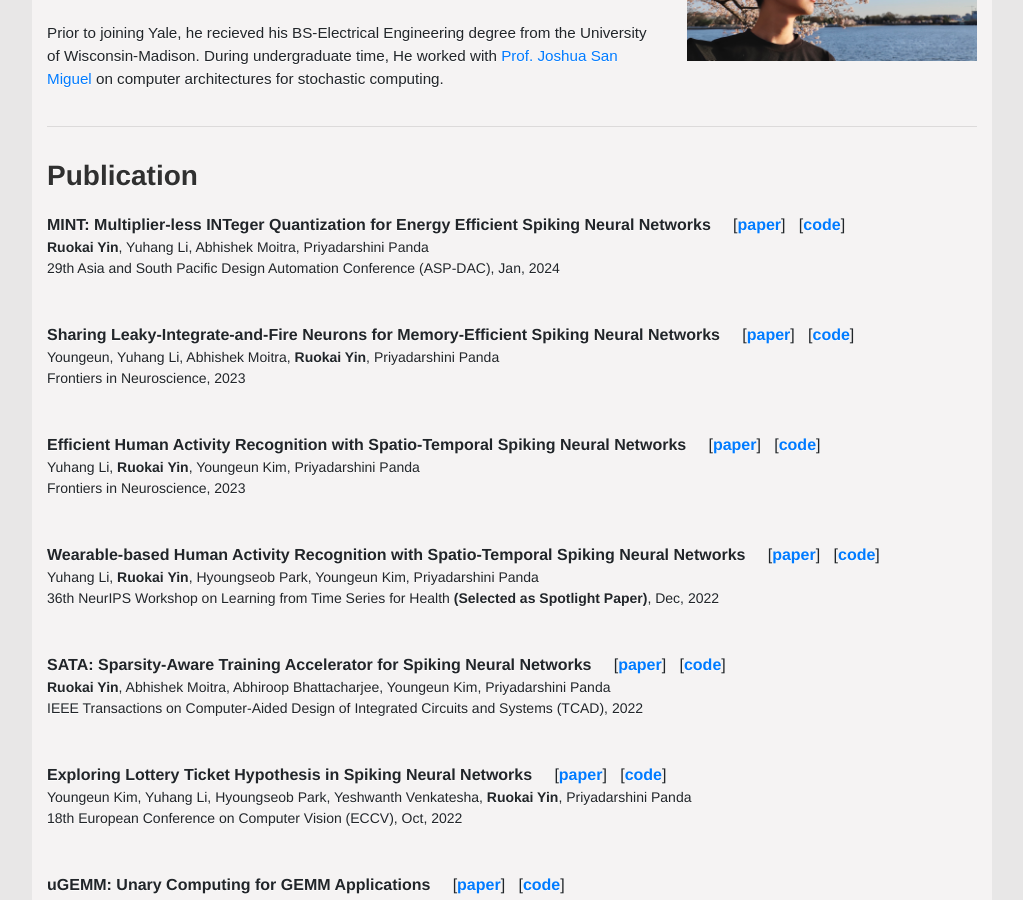
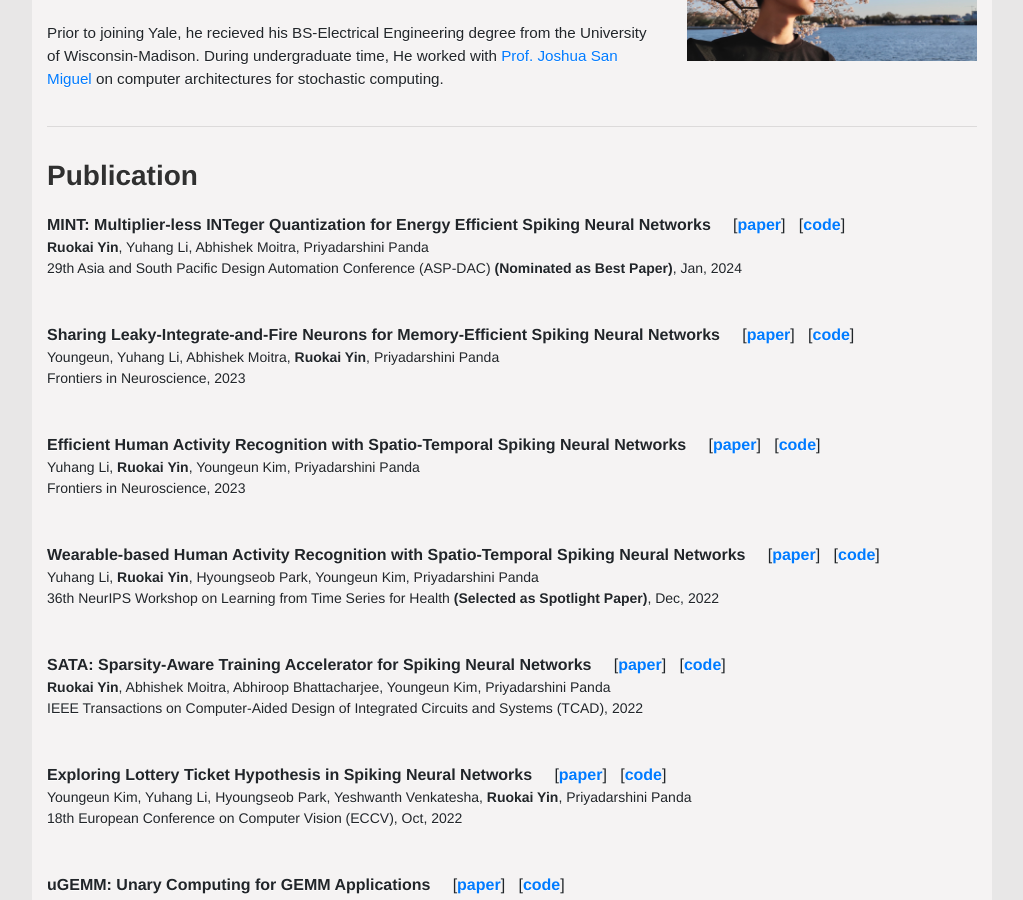
Before and after one commit to RuokaiYin/RuokaiYin.github.io, a Jekyll site: the page built from index.html, in a window 1280 px wide and 900 px high, scrolled down 436 px. Shown: the whole window, without its empty margins (128-1151 px from the left). Built offline with Jekyll 4.4.1, drawn with Linux system fonts in a browser that asks for light colours.

Commit message:
Update publications.yml

```diff
--- a/_data/publications.yml
+++ b/_data/publications.yml
@@ -1,7 +1,7 @@
 - title: "MINT: Multiplier-less INTeger Quantization for Energy Efficient Spiking Neural Networks"
   author: >
     <b>Ruokai Yin</b>, Yuhang Li, Abhishek Moitra, Priyadarshini Panda
-  booktitle: 29th Asia and South Pacific Design Automation Conference (ASP-DAC)
+  booktitle: 29th Asia and South Pacific Design Automation Conference (ASP-DAC) <b>(Nominated as Best Paper)</b>
   year: 2024
   month: Jan
   address: Incheon, Korea
```
